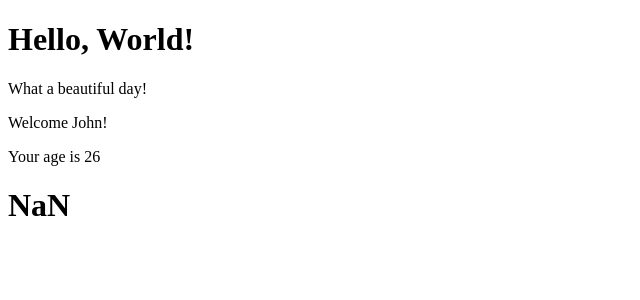
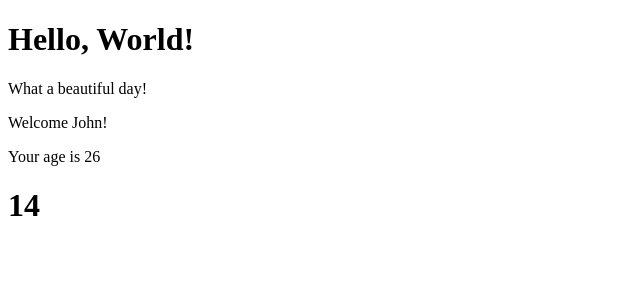
Before and after one commit to Aliberk17/react-exercises, a React (Create React App) app: page / in a window 1280 px wide. Shown: the top 300 px of the page, without its empty margins (0-640 px from the left). Built offline with nearby package versions, Linux system fonts and the light colour scheme.

Commit message:
Component Lifecycle - 01

```diff
--- a/src/App.js
+++ b/src/App.js
@@ -9,7 +9,7 @@ export default class App extends Component {
       <div>
         <Hello />
         <Welcome name="John" age="26" />
-        <Counter initalValue={0} incrementInterval={2000} incrementAmount={7} />
+        <Counter initialValue={0} incrementInterval={2000} incrementAmount={7} />
       </div>
     );
   }
--- a/src/Counter.js
+++ b/src/Counter.js
@@ -6,8 +6,7 @@ export default class Counter extends Component {
     count: this.props.initialValue,
   };
 
-  constructor(props) {
-    super(props);
+  componentDidMount() {
     setInterval(() => {
       this.setState({ count: this.state.count + this.props.incrementAmount });
     }, this.props.incrementInterval);
```
